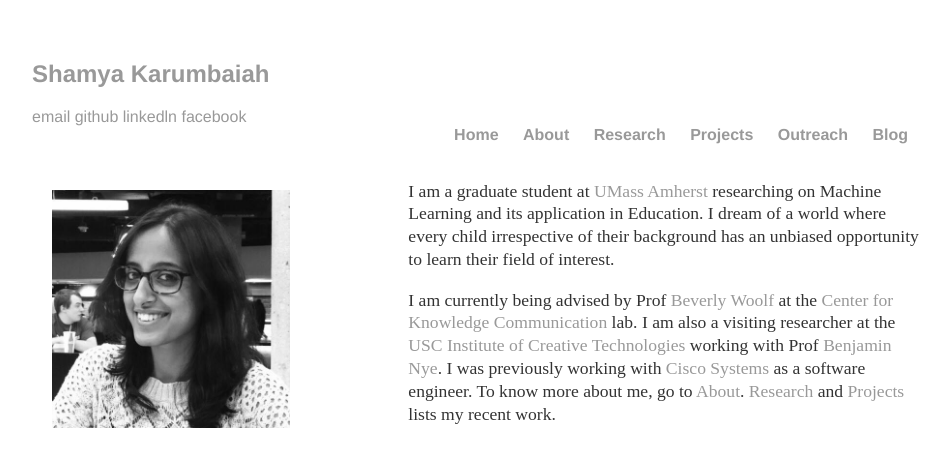
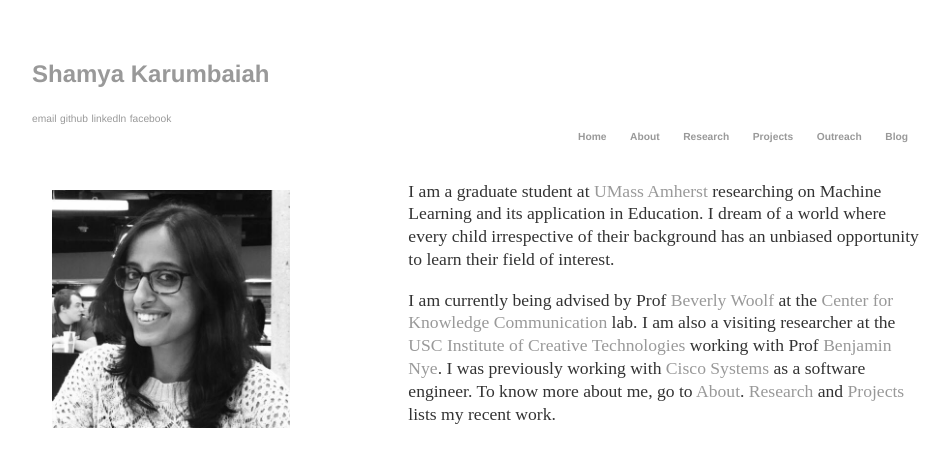
Before and after one commit to Shamya/shamyatest.github.io, a Jekyll site: the page built from index.html, in a window 1280 px wide. Shown: the top 467 px of the page, without its empty margins (160-1110 px from the left). Built offline with Jekyll 4.4.1, drawn with Linux system fonts in a browser that asks for light colours.

Commit message:
Update main.css

```diff
--- a/css/main.css
+++ b/css/main.css
@@ -23,12 +23,14 @@ header ul li{
     font-family:'Helvetica', 'Arial', 'Sans-Serif';
     list-style: none;
     display: inline;
+    font-size: .8em;
 }
 header ul {
     font-family:'Helvetica', 'Arial', 'Sans-Serif';
     list-style: none;
     display: inline;
     padding: 0px;
+    font-size: .8em;
 }
 a {
     text-decoration: none;
```
